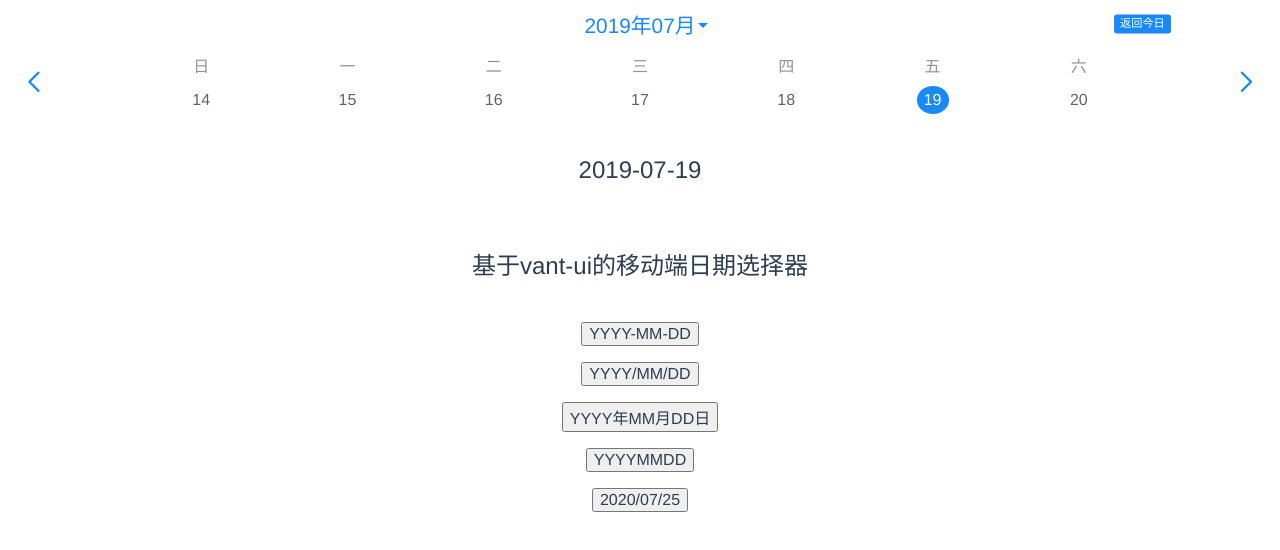
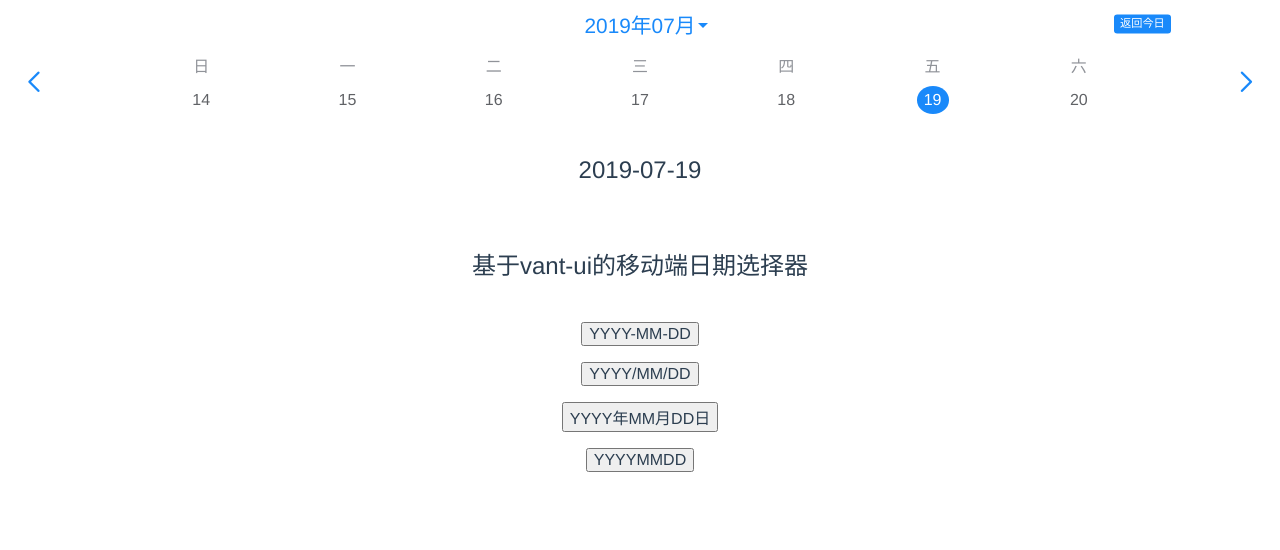
Before and after one commit to Mr-Wiill/vue-week-datepicker, a Vue app: page / in a window 1280 px wide. Shown: the top 550 px of the page. Built offline with nearby package versions, Linux system fonts and the light colour scheme.

Commit message:
优化代码

```diff
--- a/src/App.vue
+++ b/src/App.vue
@@ -12,7 +12,7 @@
     <p><button @click="handle(2)">YYYY/MM/DD</button></p>
     <p><button @click="handle(3)">YYYY年MM月DD日</button></p>
     <p><button @click="handle(4)">YYYYMMDD</button></p>
-    <p><button @click="time='2020/07/25'">2020/07/25</button></p>
+    <!-- <p><button @click="time='2020/07/25'">2020/07/25</button></p> -->
   </div>
 </template>
 
```
